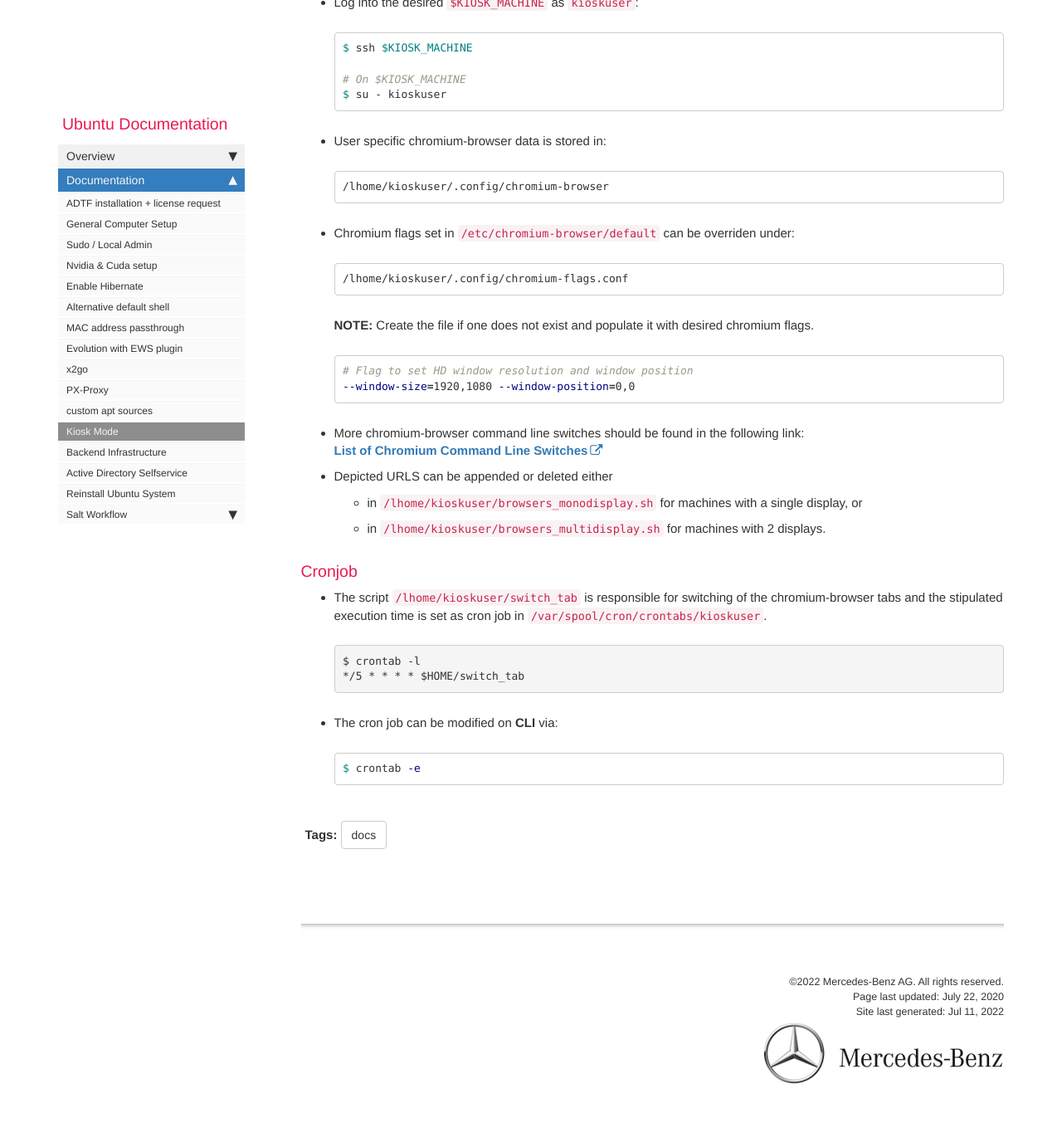
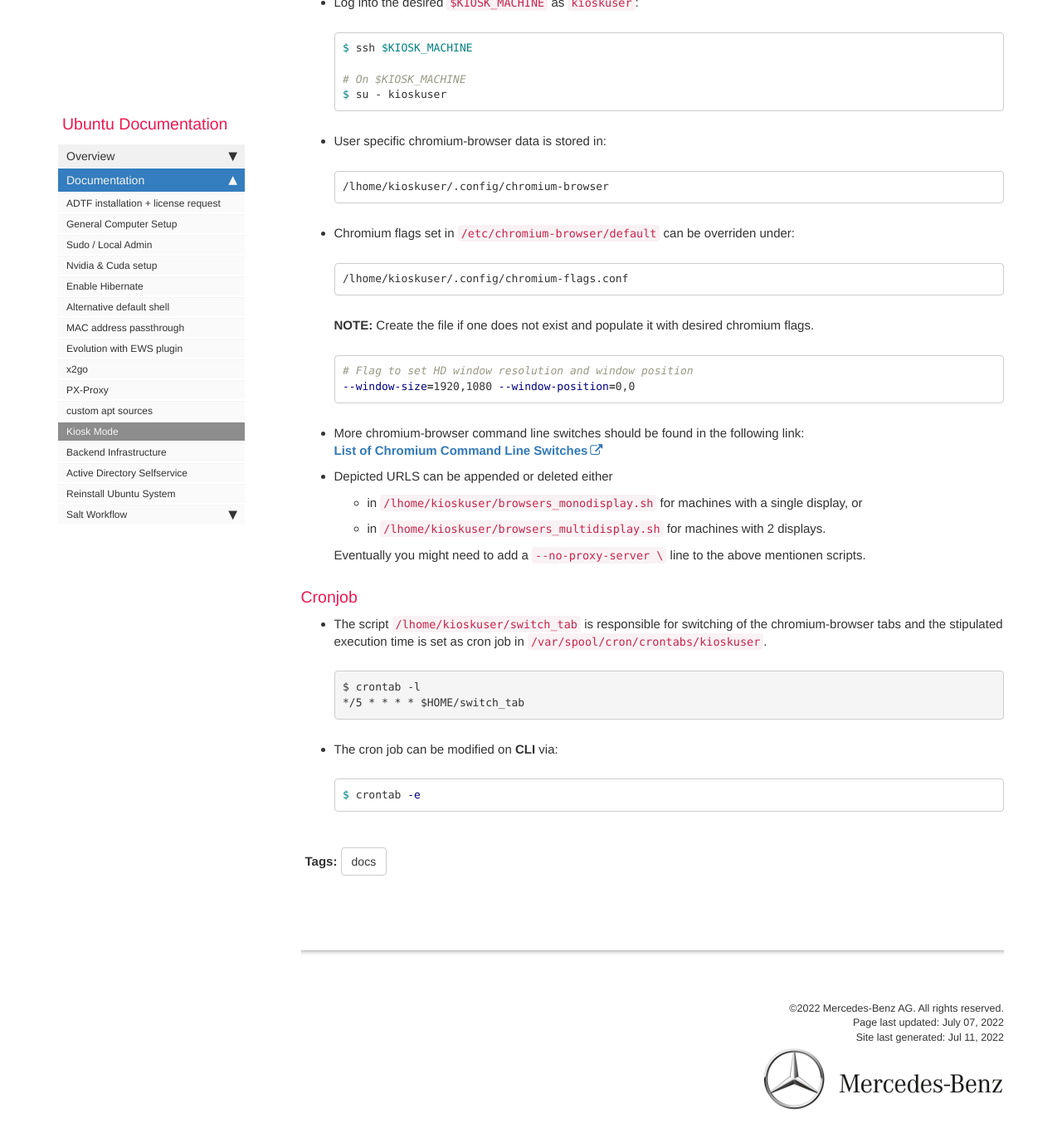
Before and after one commit to RajputPawan/Prometheus, a Jekyll site: the page built from pages/docs/kiosk.md, in a window 1280 px wide and 1400 px high, scrolled down 949 px. Shown: the top 1376 px of the window at 83% size. Built offline with Jekyll 4.4.1, drawn with Linux system fonts in a browser that asks for light colours; comment, search, counter and statistics services are not loaded.

Commit message:
add no-proxy hint to kiosk how-to

```diff
--- a/pages/docs/kiosk.md
+++ b/pages/docs/kiosk.md
@@ -4,7 +4,7 @@ permalink: kiosk.html
 sidebar: default_sidebar
 tags: [docs]
 keywords: kiosk
-last_updated: July 22, 2020
+last_updated: July 07, 2022
 toc: true
 folder: docs
 ---
@@ -62,6 +62,8 @@ emtc_ee1_kiosk-$HOSTNAME
   * in `/lhome/kioskuser/browsers_monodisplay.sh` for machines with a single display, or
   * in `/lhome/kioskuser/browsers_multidisplay.sh` for machines with 2 displays.
 
+  Eventually you might need to add a `--no-proxy-server \` line to the above mentionen scripts.
+
 ### Cronjob
 
 * The script `/lhome/kioskuser/switch_tab` is responsible for switching of the chromium-browser tabs and the stipulated execution time is set as cron job in `/var/spool/cron/crontabs/kioskuser`.
```
